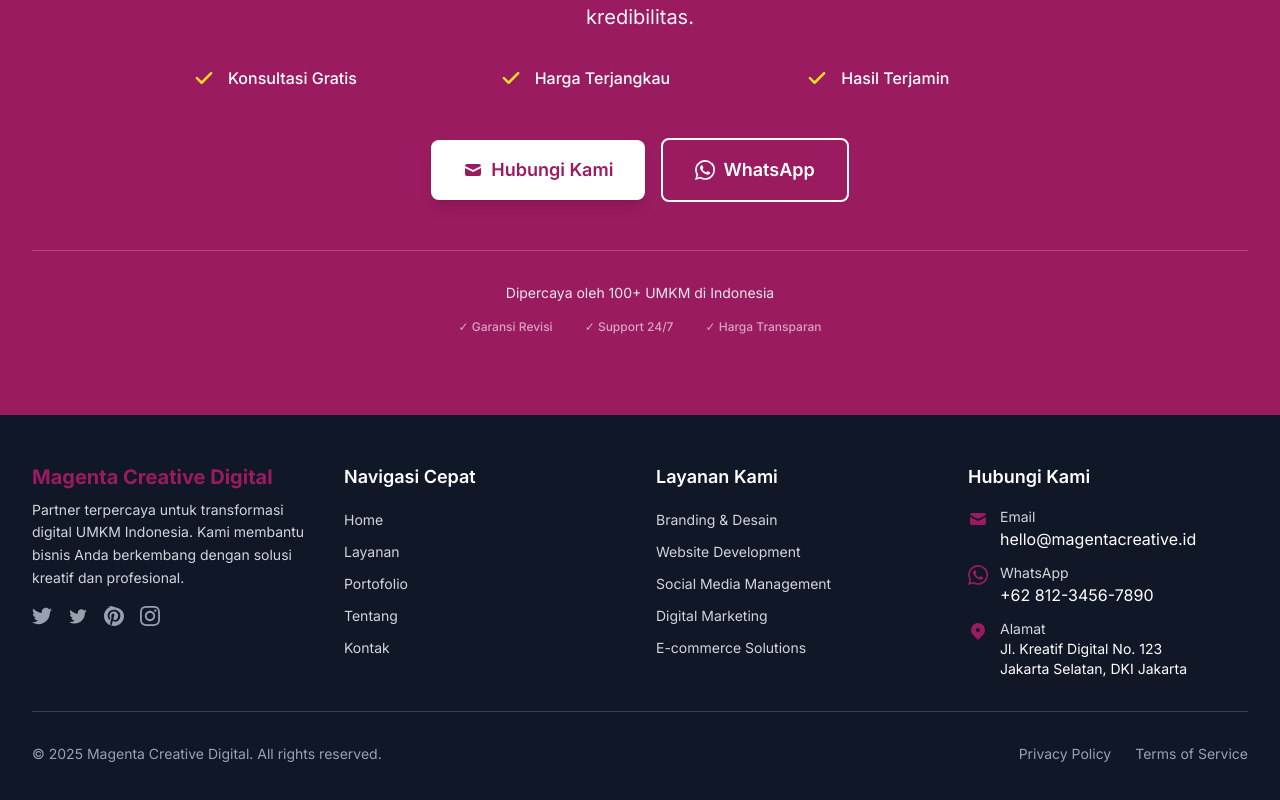
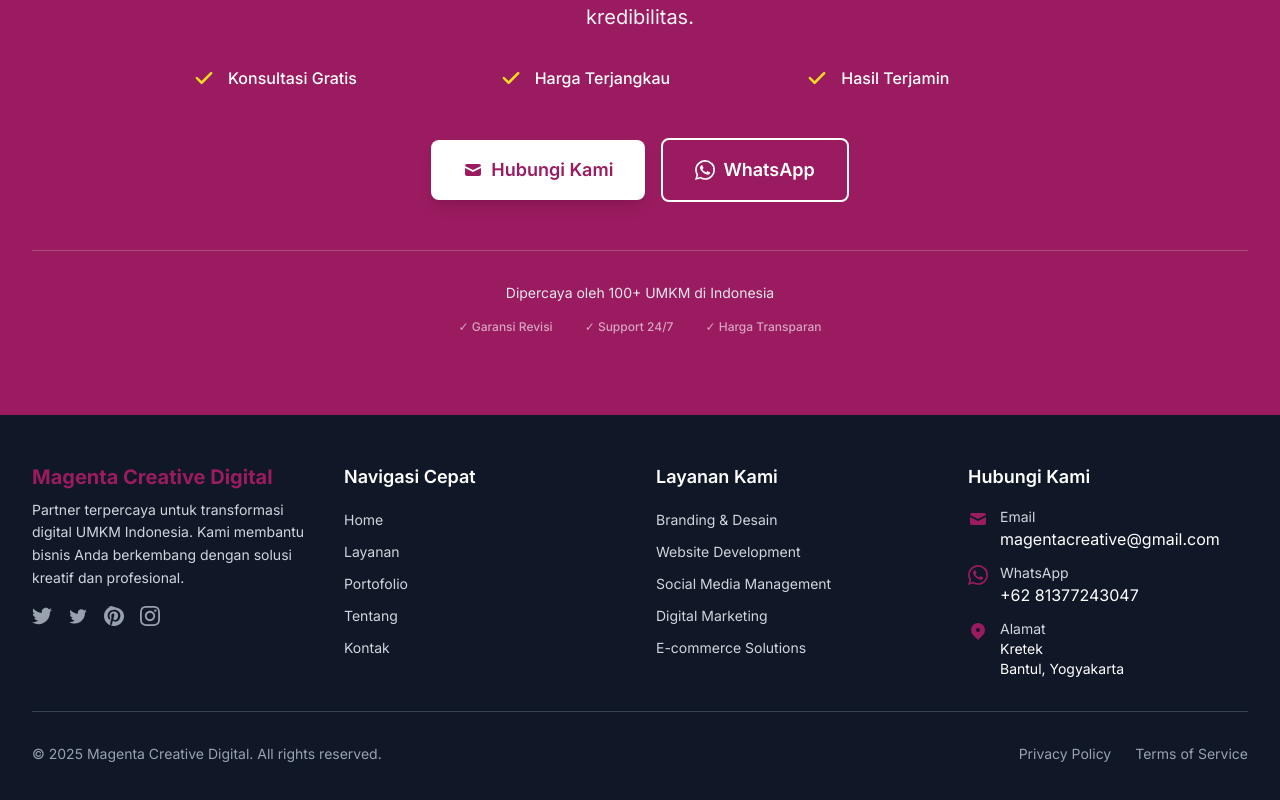
Before and after one commit to wildanwigenta/MagentaCreative, a Next.js app: page / in a window 1280 px wide. Shown: the part 4312-5112 px from the top of the page. Built offline with nearby package versions, Linux system fonts and the light colour scheme.

Commit message:
update footer

```diff
--- a/src/components/Footer.tsx
+++ b/src/components/Footer.tsx
@@ -97,8 +97,8 @@ const Footer = () => {
                 </svg>
                 <div>
                   <p className="text-gray-300 text-sm">Email</p>
-                  <a href="mailto:hello@magentacreative.id" className="text-white hover:text-primary transition-colors">
-                    hello@magentacreative.id
+                  <a href="mailto:magentacreative@gmail.com" className="text-white hover:text-primary transition-colors">
+                    magentacreative@gmail.com
                   </a>
                 </div>
               </div>
@@ -110,7 +110,7 @@ const Footer = () => {
                 <div>
                   <p className="text-gray-300 text-sm">WhatsApp</p>
                   <a href="https://wa.me/6281234567890" className="text-white hover:text-primary transition-colors">
-                    +62 812-3456-7890
+                    +62 81377243047
                   </a>
                 </div>
               </div>
@@ -122,8 +122,8 @@ const Footer = () => {
                 <div>
                   <p className="text-gray-300 text-sm">Alamat</p>
                   <p className="text-white text-sm">
-                    Jl. Kreatif Digital No. 123<br />
-                    Jakarta Selatan, DKI Jakarta
+                    Kretek<br />
+                    Bantul, Yogyakarta
                   </p>
                 </div>
               </div>
```
